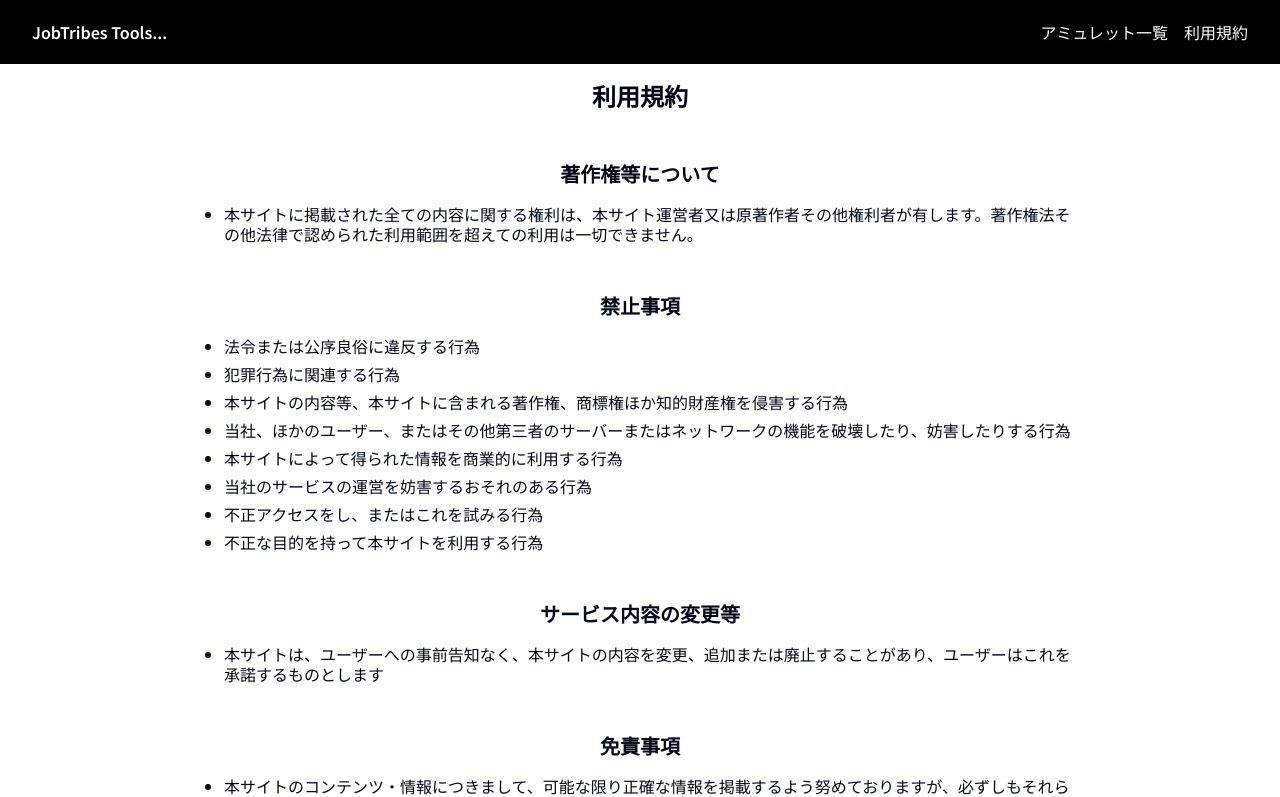
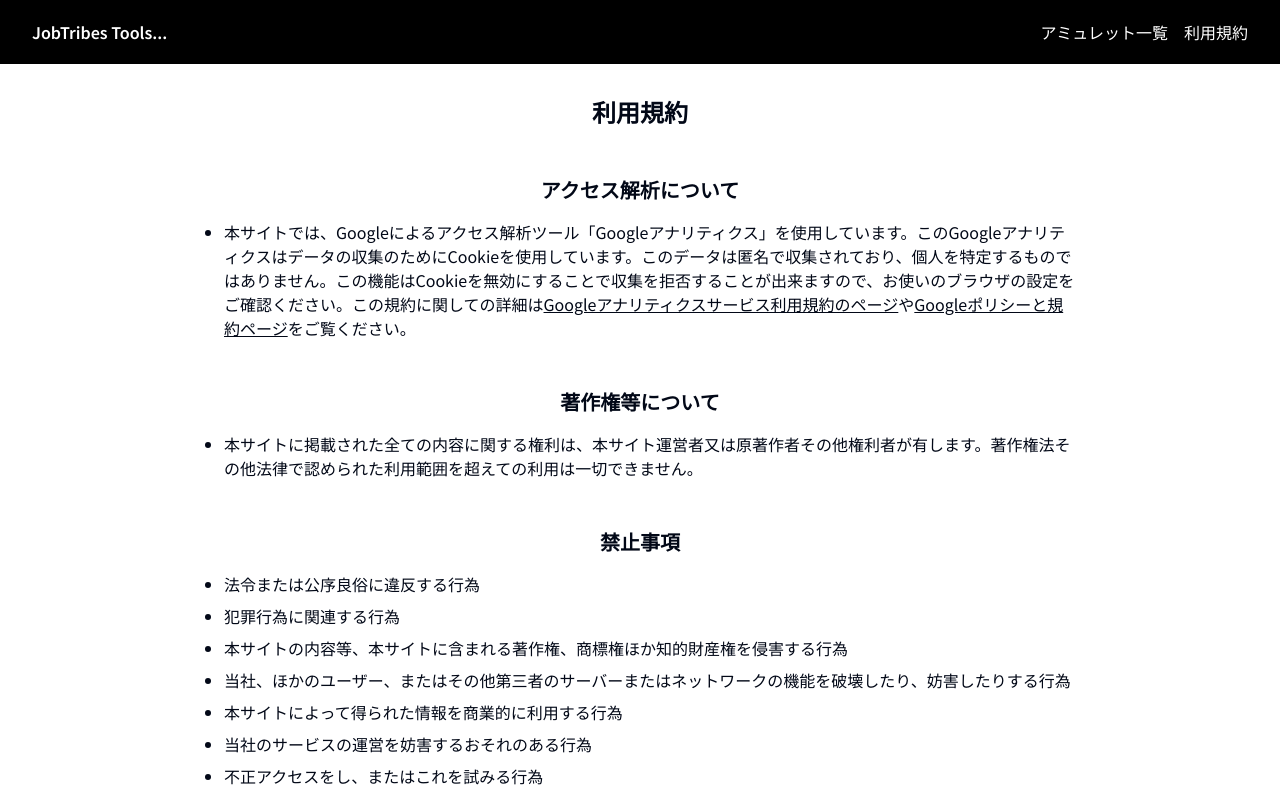
Before and after one commit to shimishimizu/jobtribes-tools, a Next.js app: page /terms in a window 1280 px wide. Shown: the top 797 px of the page. Built offline with nearby package versions, Linux system fonts and the light colour scheme; no server answers.

Commit message:
利用規約修正

```diff
--- a/app/(top)/_constants/contents.ts
+++ b/app/(top)/_constants/contents.ts
@@ -2,7 +2,7 @@ export const contentsData = [
   {
     title: "アミュレット一覧",
     path: "/amulets",
-    desc: "アミュレットのスペックを確認することができます。<br />アミュレット詳細ページではステータスのシミュレーションもできます。",
+    desc: "アミュレットのスペックを確認できます。<br />※アミュレット名はPlayMining NFTでの表記に準拠しています。",
   },
   // {
   //   title: "迷宮クエスト",
--- a/app/terms/_components/TermsContent.tsx
+++ b/app/terms/_components/TermsContent.tsx
@@ -3,16 +3,18 @@ import { TermsData } from "../_constants/terms";
 
 const TermsContent = () => {
   return (
-    <div className="mx-auto flex max-w-4xl flex-col gap-y-8 px-3 pt-20 md:gap-y-12">
+    <div className="mx-auto flex max-w-4xl flex-col gap-y-8 px-3 pb-10 pt-24 md:gap-y-12">
       <h1 className="text-center text-2xl font-bold">利用規約</h1>
       {TermsData.map((item, index) => (
         <div key={index}>
           <h2 className="mb-4 text-center text-xl font-bold">{item.title}</h2>
           <ul className="flex list-disc flex-col gap-y-2 pl-5 text-base">
             {item.descriptionList.map((desc, index) => (
-              <li key={index} className="leading-5">
-                {desc}
-              </li>
+              <li
+                key={index}
+                className="leading-6"
+                dangerouslySetInnerHTML={{ __html: desc }}
+              />
             ))}
           </ul>
         </div>
--- a/app/terms/_constants/terms.ts
+++ b/app/terms/_constants/terms.ts
@@ -1,4 +1,10 @@
 export const TermsData = [
+  {
+    title: "アクセス解析について",
+    descriptionList: [
+      `本サイトでは、Googleによるアクセス解析ツール「Googleアナリティクス」を使用しています。このGoogleアナリティクスはデータの収集のためにCookieを使用しています。このデータは匿名で収集されており、個人を特定するものではありません。この機能はCookieを無効にすることで収集を拒否することが出来ますので、お使いのブラウザの設定をご確認ください。この規約に関しての詳細は<a href="https://marketingplatform.google.com/about/analytics/terms/jp/" target="_blank" rel="noopener noreferrer" class="underline">Googleアナリティクスサービス利用規約のページ</a>や<a href="https://policies.google.com/technologies/ads?hl=ja" target="_blank" rel="noopener noreferrer" class="underline">Googleポリシーと規約ページ</a>をご覧ください。`,
+    ],
+  },
   {
     title: "著作権等について",
     descriptionList: [
```
